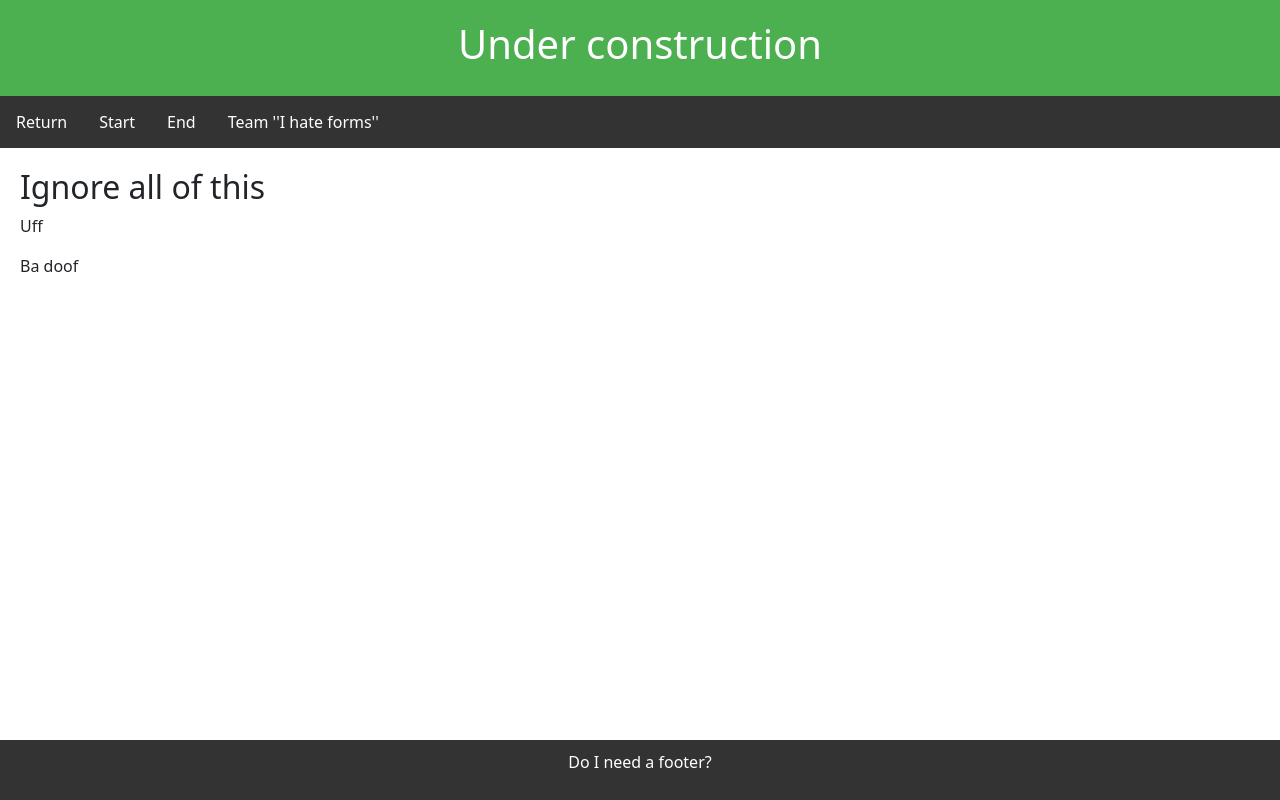
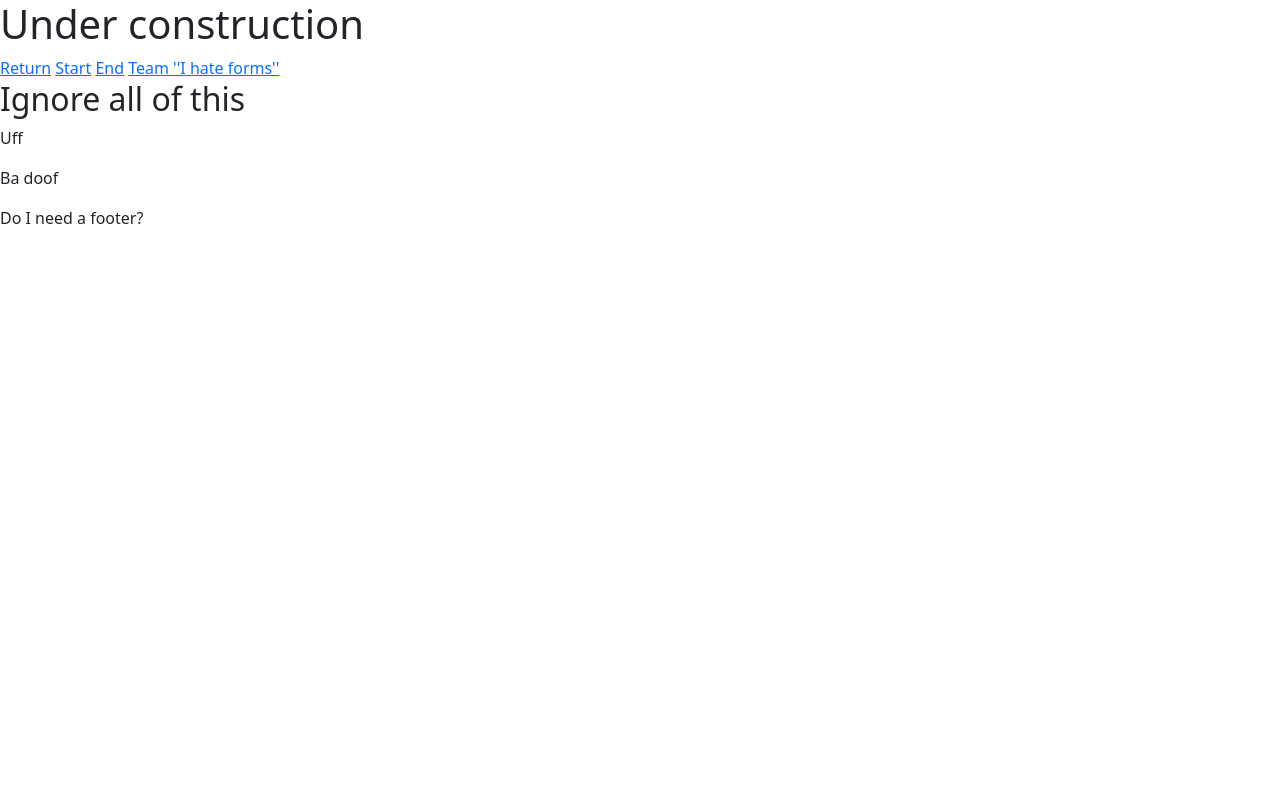
Before and after one commit to jacimaria19/.github.io, a plain HTML site: page index.html in a window 1280 px wide. Drawn offline with nearby package versions, Linux system fonts and the light colour scheme.

Commit message:
Update index.html

```diff
--- a/index.html
+++ b/index.html
@@ -4,16 +4,8 @@
     <meta charset="UTF-8">
     <meta name="viewport" content="width=device-width, initial-scale=1.0">
     <title>Start</title>
-    <link ref = "stylesheet" href = "style.css">
-    <style>
-        body { font-family: Monospace, courier; margin: 0; padding: 0; }
-        header { background-color: #4CAF50; color: white; padding: 20px; text-align: center; }
-        nav { overflow: hidden; background-color: #333; }
-        nav a { float: left; color: white; text-align: center; padding: 14px 16px; text-decoration: none; }
-        nav a:hover { background-color: #ddd; color: black; }
-        main { padding: 20px; }
-        footer { background-color: #333; color: white; text-align: center; padding: 10px; position: fixed; bottom: 0; width: 100%; }
-    </style>
+    <link ref = "stylesheet" href = "stylesheet.css">
+
     <title>Bootstrap demo</title>
     <link href="https://cdn.jsdelivr.net/npm/bootstrap@5.3.2/dist/css/bootstrap.min.css" rel="stylesheet" integrity="sha384-T3c6CoIi6uLrA9TneNEoa7RxnatzjcDSCmG1MXxSR1GAsXEV/Dwwykc2MPK8M2HN" crossorigin="anonymous">
   </head>
```
